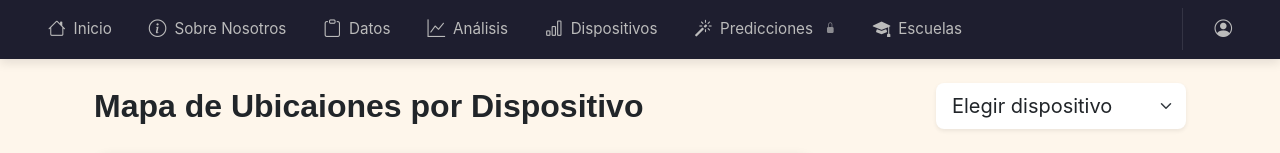
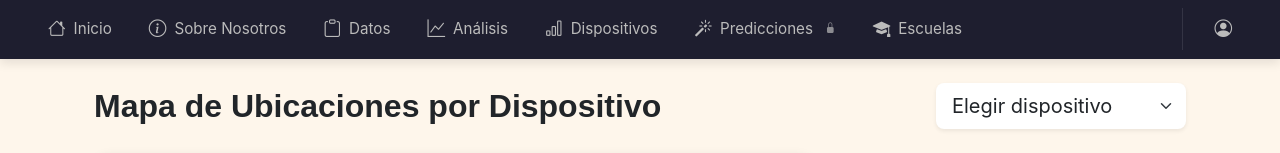
Before and after one commit to hyoonie/CityAir-Logs, a Django app: template core/templates/mapa-de-dispositivos/mapa-de-dispositivos.html in a window 1280 px wide. Shown: the part 259-412 px from the top of the page. Run offline with Django 3.2, Linux system fonts and the light colour scheme; the template is opened without the code that fills it, so the values that code supplies are empty.

```diff
--- a/core/management/commands/run_model.py
+++ b/core/management/commands/run_model.py
@@ -6,12 +6,13 @@ from django.conf import settings
 from django.core.management.base import BaseCommand
 from pymongo import MongoClient
 from sklearn.compose import ColumnTransformer
+# Algoritmo para Machine Learning
 from sklearn.ensemble import RandomForestRegressor
-from sklearn.linear_model import LinearRegression
+# from sklearn.linear_model import LinearRegression
 from sklearn.metrics import mean_absolute_error, mean_squared_error, r2_score
 from sklearn.pipeline import Pipeline
 
-# Algoritmos de Machine Learning
+# Algoritmos de Estandarización de Datos para Machine Learning
 from sklearn.preprocessing import StandardScaler
 
 
--- a/core/templates/mapa-de-dispositivos/mapa-de-dispositivos.html
+++ b/core/templates/mapa-de-dispositivos/mapa-de-dispositivos.html
@@ -12,7 +12,7 @@
 <div class="container-fluid py-4">
 
     <div class="d-flex justify-content-between align-items-center mb-4">
-        <h2 class="fw-bold text-dark m-0" id="device-title">Mapa de Ubicaiones por Dispositivo</h2>
+        <h2 class="fw-bold text-dark m-0" id="device-title">Mapa de Ubicaciones por Dispositivo</h2>
         <div>
             <select class="form-select form-select-lg shadow-sm border-0" id="device-selector" style="min-width: 250px;">
                 <option value="" selected>Elegir dispositivo</option>
```
Also changed, not shown: 1 other file.
